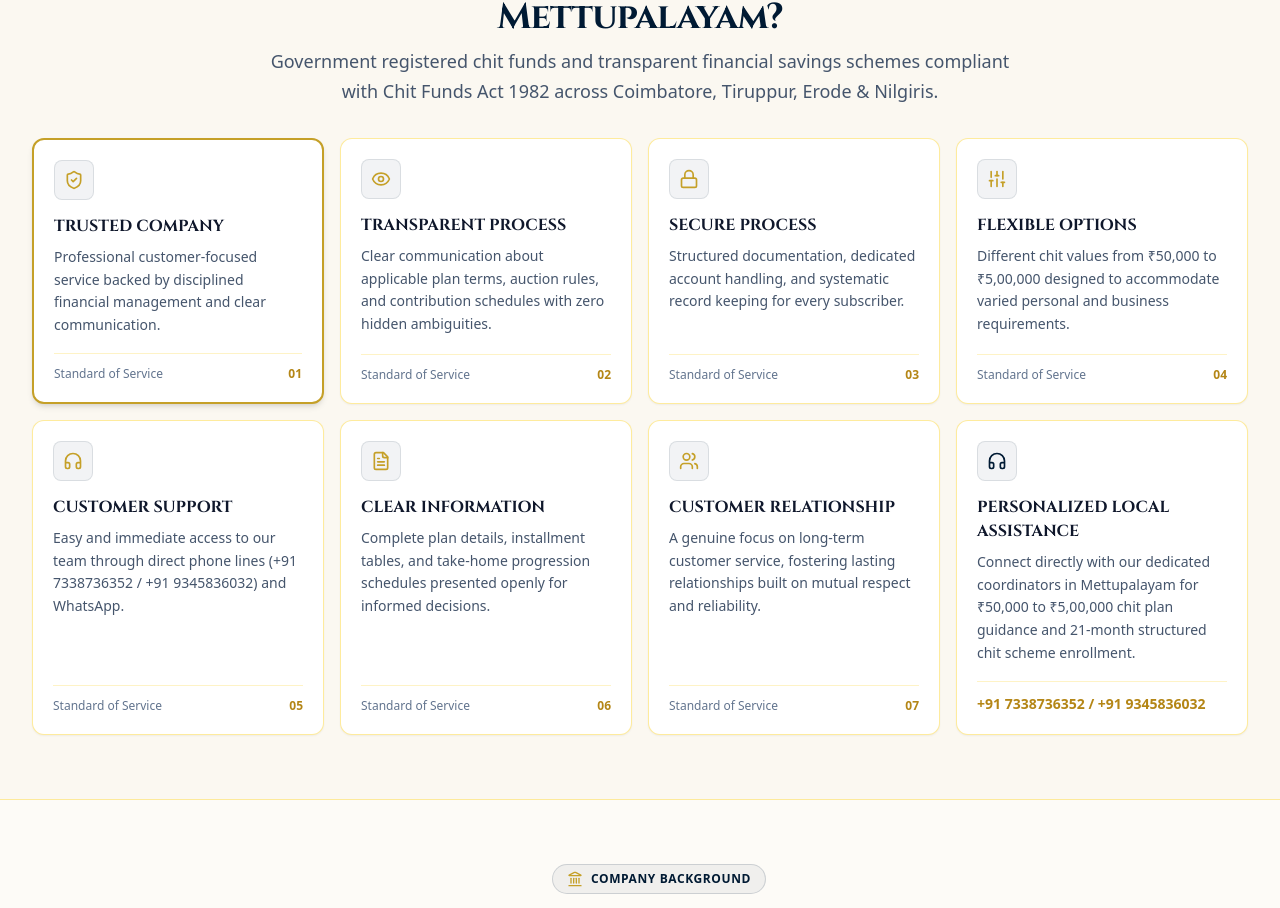
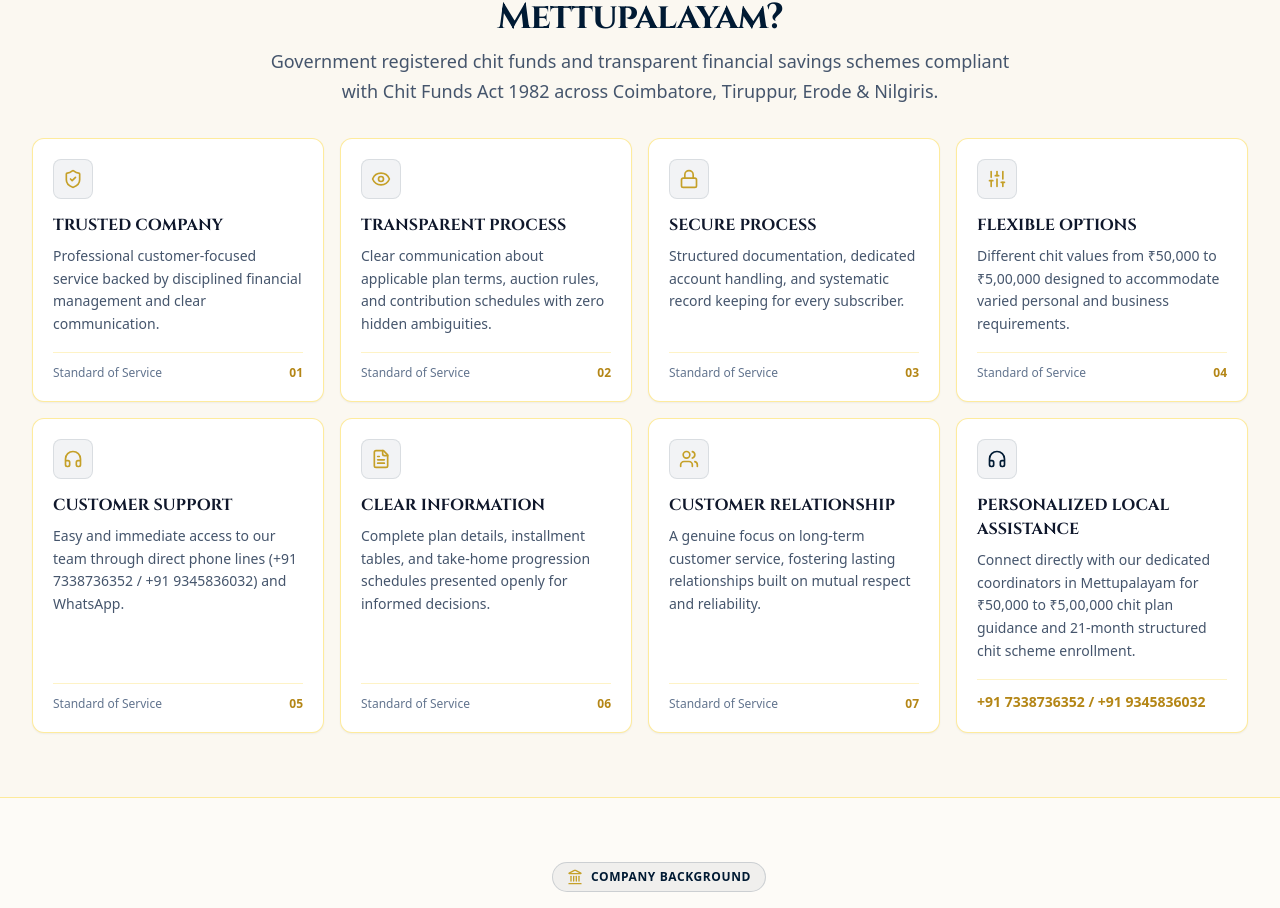
Before and after one commit to snoordeen37-debug/elite-group-chit-funds, a React (Vite) app: page / in a window 1280 px wide. Shown: the part 6571-7479 px from the top of the page. Built offline with nearby package versions, Linux system fonts and the light colour scheme.

Commit message:
box updation

```diff
--- a/src/components/WhyChooseSection.tsx
+++ b/src/components/WhyChooseSection.tsx
@@ -47,18 +47,12 @@ export const WhyChooseSection: React.FC = () => {
 
         {/* 7 Feature Cards Grid */}
         <div className="grid grid-cols-1 md:grid-cols-2 lg:grid-cols-3 xl:grid-cols-4 gap-4">
-          {WHY_CHOOSE_ITEMS.map((item, index) => {
-            const isFeatured = index === 0;
-            return (
-              <div
-                key={index}
-                className={`rounded-xl p-5 flex flex-col justify-between transition-all group border ${
-                  isFeatured
-                    ? 'bg-white border-2 border-[#C5A028] shadow-md'
-                    : 'bg-white border-amber-200/80 hover:border-[#C5A028] hover:shadow-md shadow-xs'
-                }`}
-                id={`benefit-card-${index + 1}`}
-              >
+          {WHY_CHOOSE_ITEMS.map((item, index) => (
+            <div
+              key={index}
+              className="rounded-xl p-5 flex flex-col justify-between transition-all group bg-white border border-amber-200/80 hover:border-[#C5A028] hover:shadow-md shadow-xs"
+              id={`benefit-card-${index + 1}`}
+            >
                 <div>
                   {/* Icon Box */}
                   <div className="w-10 h-10 rounded-lg bg-[#001A33]/5 border border-[#001A33]/10 flex items-center justify-center mb-3.5">
@@ -79,8 +73,7 @@ export const WhyChooseSection: React.FC = () => {
                   <span className="text-[#b48616] font-bold">0{index + 1}</span>
                 </div>
               </div>
-            );
-          })}
+            ))}
 
           {/* Quick Contact Highlight Card */}
           <div className="rounded-xl p-5 bg-white border border-amber-200/80 hover:border-[#C5A028] flex flex-col justify-between shadow-xs hover:shadow-md transition-all">
```
